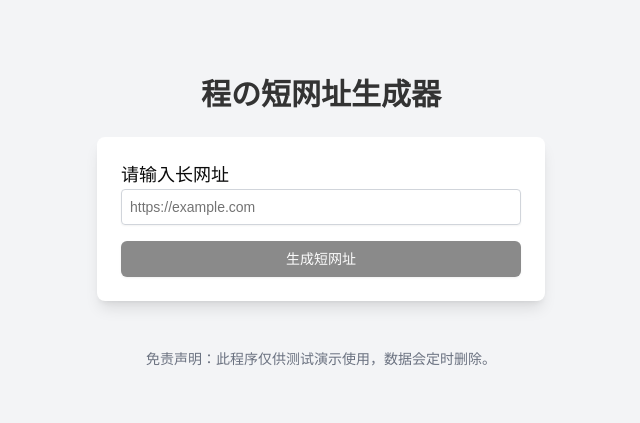
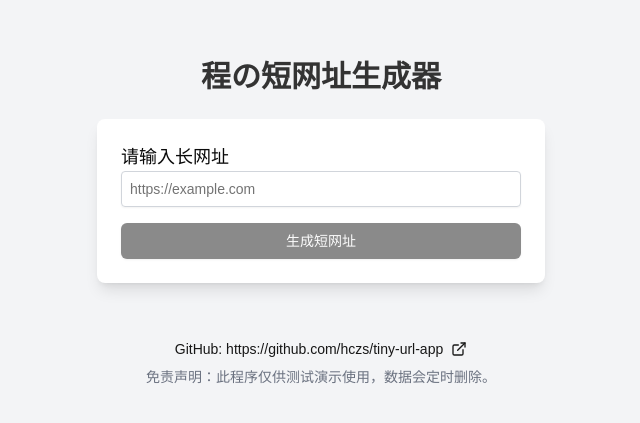
Before and after one commit to hczs/tiny-url-app, a Next.js app in the folder tiny-url-app-frontend/: page / in a window 1280 px wide. Shown: the part 177-600 px from the top of the page, without its empty margins (319-959 px from the left). Built offline with nearby package versions, Linux system fonts and the light colour scheme.

Commit message:
:beers: 添加项目链接

```diff
--- a/tiny-url-app-frontend/app/page.tsx
+++ b/tiny-url-app-frontend/app/page.tsx
@@ -1,15 +1,32 @@
 import { UrlForm } from '@/components/UrlForm';
+import { Button } from "@/components/ui/button"
+import Link from "next/link";
+import {ExternalLink} from "lucide-react";
+
+
 
 const Page = () => {
   return (
-      <div className="flex flex-col items-center justify-center h-screen bg-gray-100">
-          <h1 className="text-3xl font-bold text-center mb-6">程の短网址生成器</h1>
-          <UrlForm/>
+      <div>
+          <div className="flex flex-col items-center justify-center h-screen bg-gray-100">
+              <h1 className="text-3xl font-bold text-center mb-6">程の短网址生成器</h1>
+              <UrlForm/>
 
-          <div className="text-center mt-12">
-              <p className="text-sm text-gray-500">免责声明：此程序仅供测试演示使用，数据会定时删除。</p>
+              <div className="text-center mt-12">
+                  <Button asChild variant="link" className="text-sm">
+                      <Link href={"https://github.com/hczs/tiny-url-app"} target={"_blank"}>
+                          GitHub: https://github.com/hczs/tiny-url-app
+                          <ExternalLink />
+                      </Link>
+                  </Button>
+                  <p className="text-sm text-gray-500">
+                      免责声明：此程序仅供测试演示使用，数据会定时删除。
+                  </p>
+              </div>
           </div>
+
       </div>
+
   );
 };
 
```
